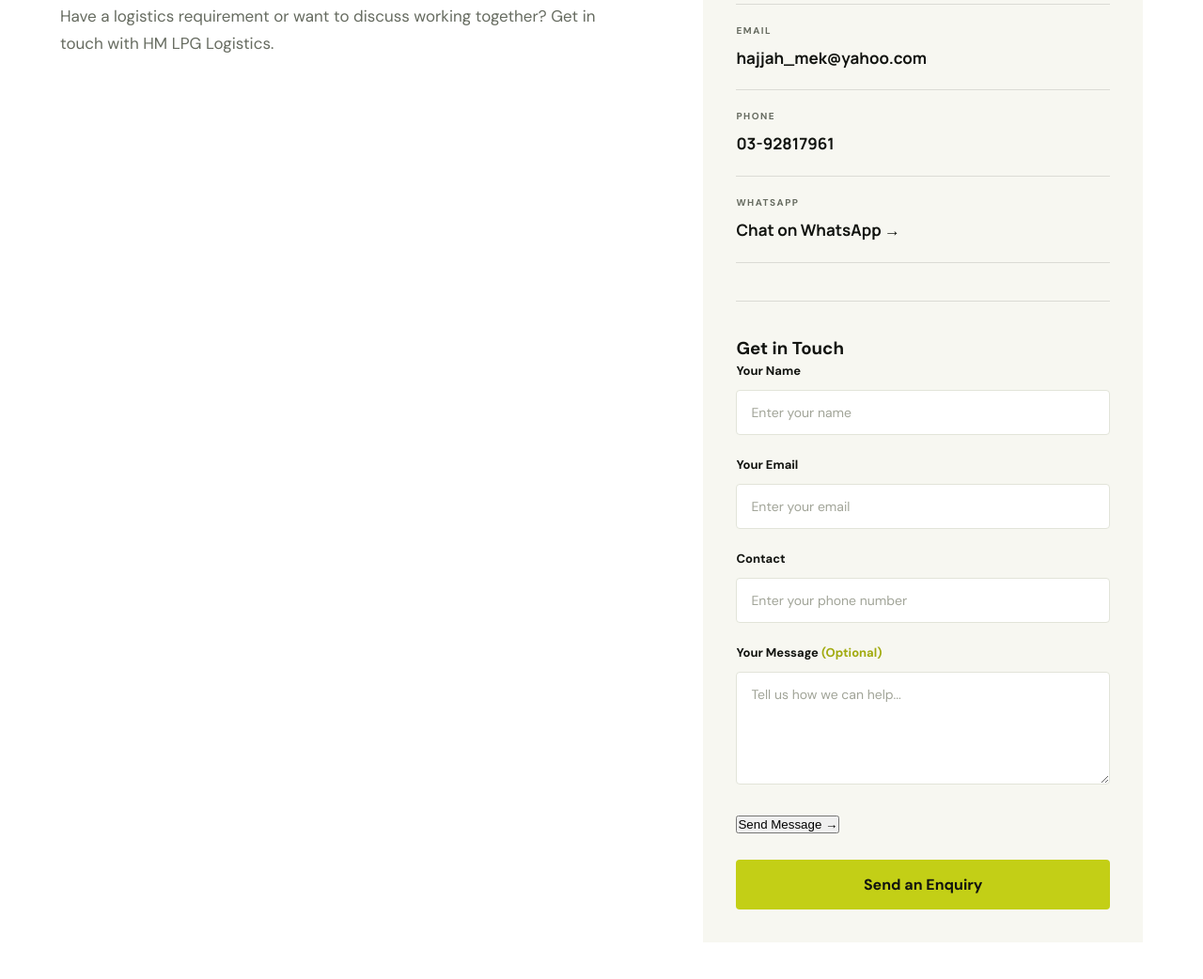
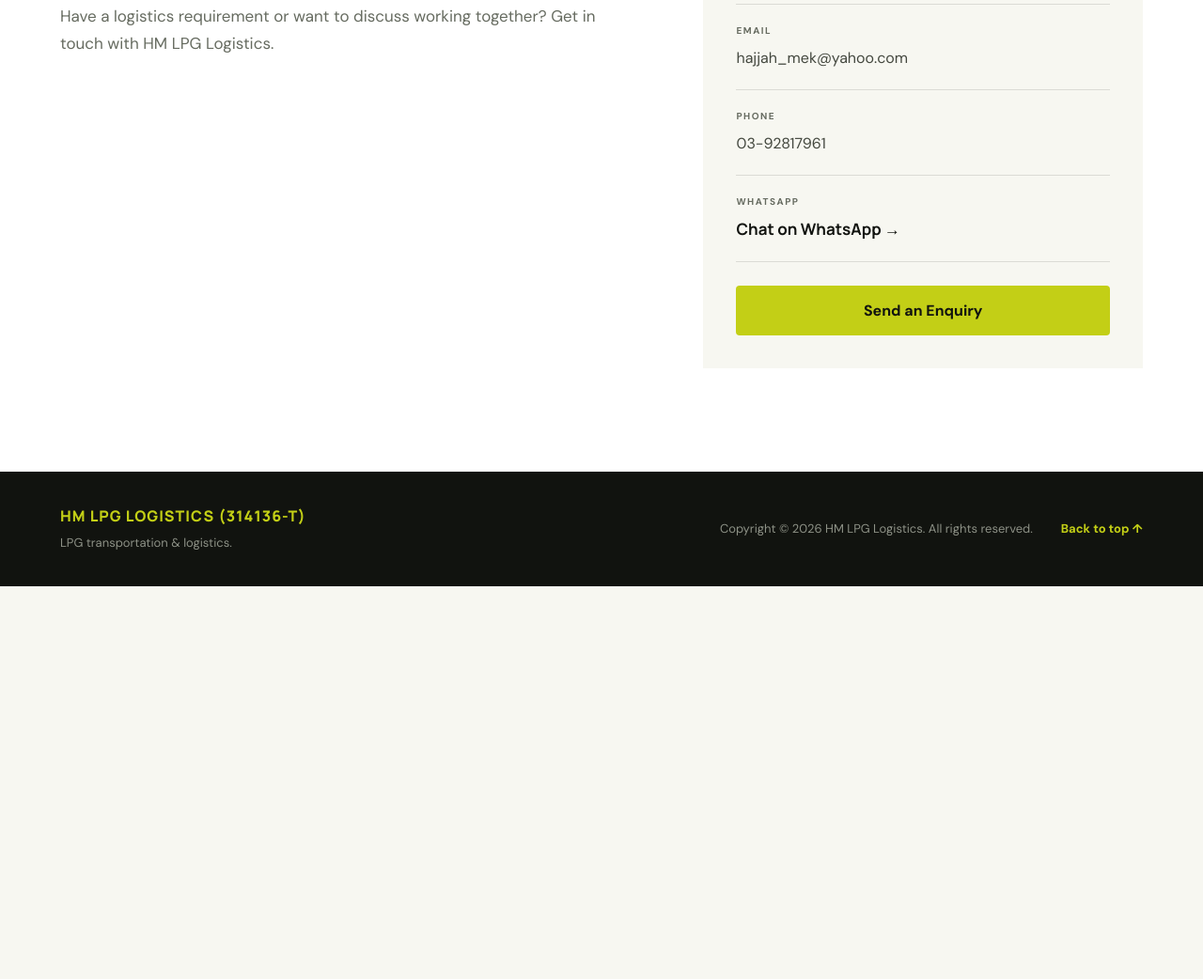
Before and after one commit to fatinnbilahh28-byte/hmlpg, a plain HTML site: page index.html in a window 1280 px wide. Shown: the part 3682-4724 px from the top of the page at 94% size. After the commit the page ends 4306 px from the top, so only its background shows below. Drawn offline with Linux system fonts and the light colour scheme.

Commit message:
Update index.html

```diff
--- a/index.html
+++ b/index.html
@@ -976,14 +976,14 @@
 
         <div class="contact-row">
           <span>EMAIL</span>
-          <a href="mailto:hajjah_mek@yahoo.com">
+          <p href="mailto:hajjah_mek@yahoo.com">
           hajjah_mek@yahoo.com
-          </a>
+          </p>
         </div>
 
         <div class="contact-row">
           <span>PHONE</span>
-          <a href="tel:0392817961">03-92817961</a>
+          <p href="tel:0392817961">03-92817961</p>
         </div>
 
         <div class="contact-row">
@@ -992,56 +992,7 @@
         </div>
         <div class="contact-form">
 
-  <h3>Get in Touch</h3>
 
-  <form action="#" method="post">
-
-    <div class="form-group">
-      <label for="name">Your Name</label>
-      <input
-        type="text"
-        id="name"
-        name="name"
-        placeholder="Enter your name"
-        required
-      >
-    </div>
-
-    <div class="form-group">
-      <label for="email">Your Email</label>
-      <input
-        type="email"
-        id="email"
-        name="email"
-        placeholder="Enter your email"
-        required
-      >
-    </div>
-
-    <div class="form-group">
-      <label for="contact">Contact</label>
-      <input
-        type="tel"
-        id="contact"
-        name="contact"
-        placeholder="Enter your phone number"
-        required
-      >
-    </div>
-
-    <div class="form-group">
-      <label for="message">Your Message <span>(Optional)</span></label>
-      <textarea
-        id="message"
-        name="message"
-        placeholder="Tell us how we can help..."
-        rows="5"
-      ></textarea>
-    </div>
-
-    <button type="submit">Send Message →</button>
-
-  </form>
 
 </div>
         <a
@@ -1061,122 +1012,6 @@
    GET IN TOUCH FORM
    ========================================================= */
 
-.contact-form {
-  margin-top: 40px;
-  padding-top: 35px;
-  border-top: 1px solid var(--border);
-}
-
-.form-heading {
-  margin-bottom: 28px;
-}
-
-.form-label {
-  display: block;
-  color: var(--grey);
-  font-size: 10px;
-  font-weight: 800;
-  letter-spacing: 1.5px;
-  margin-bottom: 10px;
-}
-
-.form-heading h3 {
-  font-family: var(--font-heading);
-  font-size: 28px;
-  font-weight: 800;
-  letter-spacing: -1px;
-  color: var(--black);
-  margin-bottom: 8px;
-}
-
-.form-heading p {
-  color: var(--grey);
-  font-size: 14px;
-  line-height: 1.7;
-}
-
-.form-group {
-  margin-bottom: 22px;
-}
-
-.form-group label {
-  display: block;
-  font-size: 13px;
-  font-weight: 700;
-  color: var(--black);
-  margin-bottom: 9px;
-}
-
-.form-group label > span:first-child {
-  color: #a1aa0e;
-}
-
-.form-group .optional {
-  color: var(--grey);
-  font-size: 10px;
-  font-weight: 500;
-  letter-spacing: 0.5px;
-  margin-left: 5px;
-}
-
-.form-group input,
-.form-group textarea {
-  width: 100%;
-  padding: 14px 15px;
-  background: var(--white);
-  border: 1px solid var(--light-grey);
-  border-radius: 4px;
-  font-family: var(--font-body);
-  font-size: 14px;
-  color: var(--black);
-  outline: none;
-  transition: border-color 0.25s ease;
-}
-
-.form-group input::placeholder,
-.form-group textarea::placeholder {
-  color: #a1a498;
-}
-
-.form-group input:focus,
-.form-group textarea:focus {
-  border-color: var(--yellow);
-}
-
-.form-group textarea {
-  resize: vertical;
-  min-height: 120px;
-}
-
-.form-submit {
-  width: 100%;
-  display: flex;
-  align-items: center;
-  justify-content: space-between;
-  padding: 16px 20px;
-  background: var(--yellow);
-  color: var(--black);
-  border: none;
-  border-radius: 4px;
-  font-family: var(--font-body);
-  font-size: 14px;
-  font-weight: 700;
-  cursor: pointer;
-  transition: 0.25s ease;
-}
-
-.form-submit span {
-  font-size: 20px;
-  transition: transform 0.25s ease;
-}
-
-.form-submit:hover {
-  background: var(--yellow-light);
-}
-
-.form-submit:hover span {
-  transform: translateX(5px);
-}
     .contact {
       background: var(--white);
     }
```
